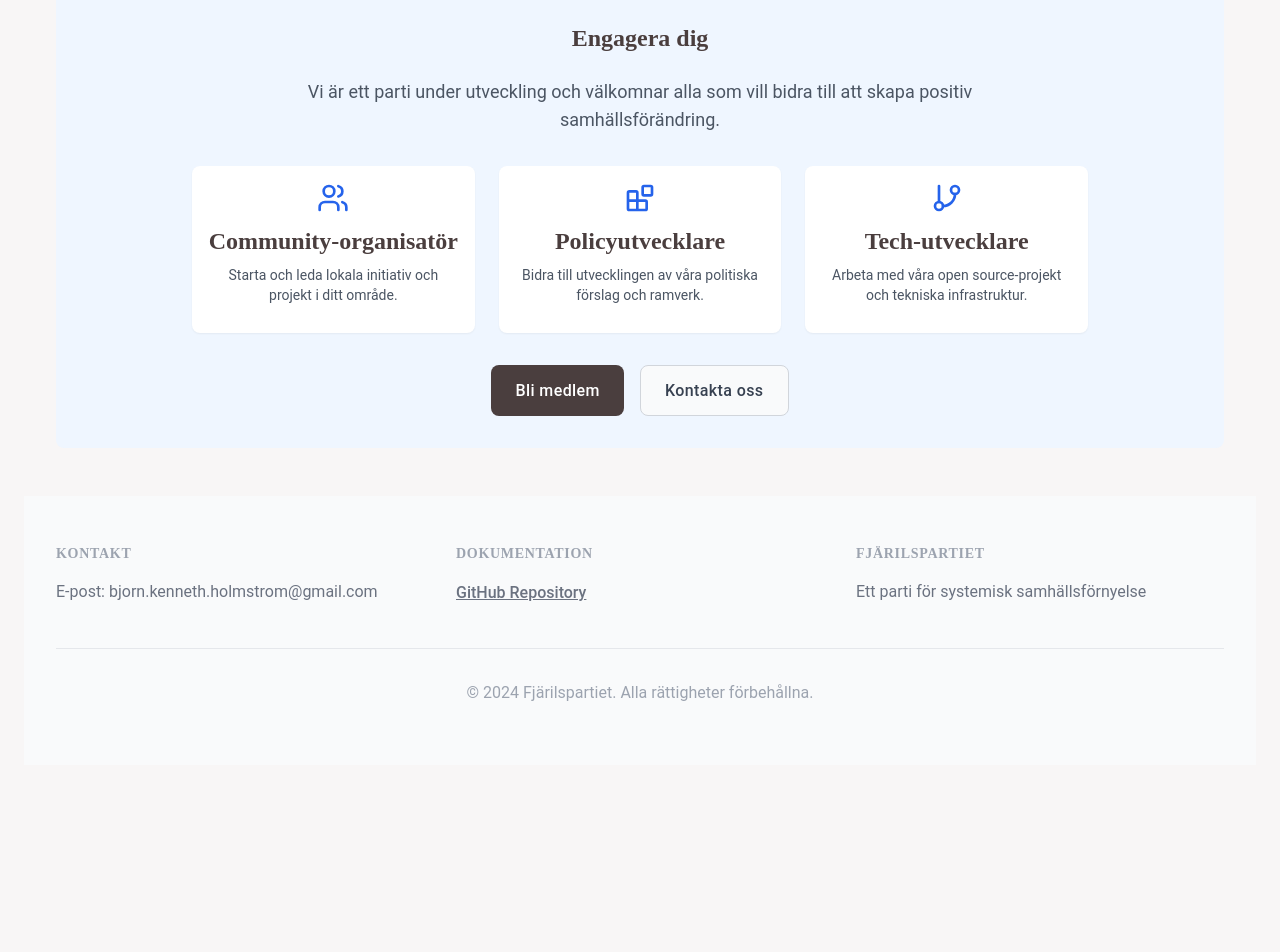
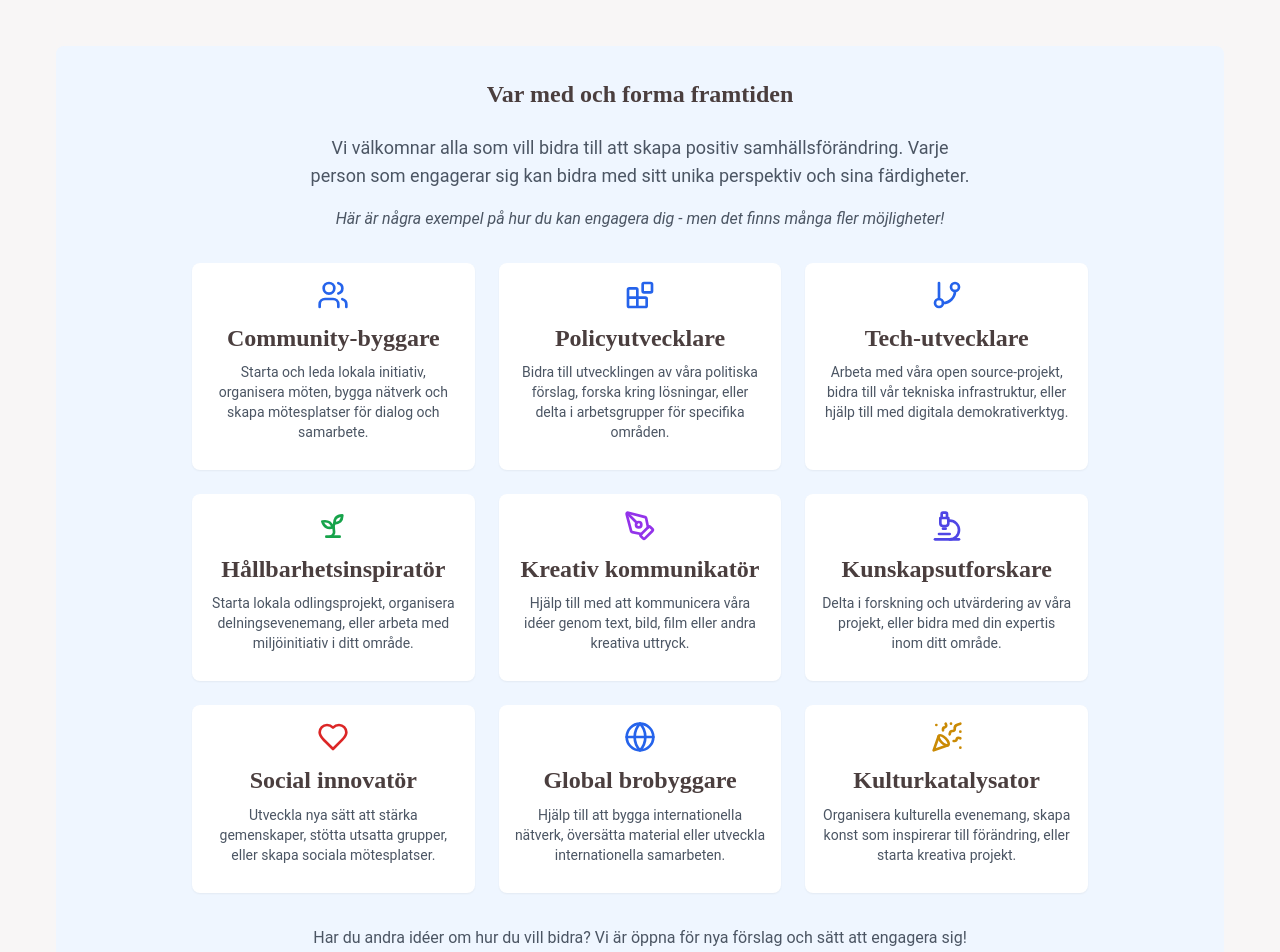
Before and after one commit to fjarilspartiet-se/fjarilspartiet, a Next.js app: page /om-oss in a window 1280 px wide. Shown: the part 1460-2412 px from the top of the page. Before the commit the page ends 2249 px from the top, so only its background shows below. Built offline with nearby package versions, Linux system fonts and the light colour scheme.

Commit message:
Expand engagement section on About page

```diff
--- /dev/null
+++ b/src/components/EngagementSection.tsx
@@ -0,0 +1,126 @@
+import {
+  Users,
+  Blocks,
+  GitBranch,
+  Sprout,
+  PenTool,
+  Microscope,
+  Heart,
+  Globe,
+  PartyPopper
+} from 'lucide-react';
+import Link from 'next/link';
+
+const EngagementSection = () => {
+  return (
+    <div className="bg-blue-50 rounded-lg p-8 text-center">
+      <h2 className="text-2xl font-bold mb-6">Var med och forma framtiden</h2>
+      <p className="text-lg text-gray-600 mb-4 max-w-2xl mx-auto">
+        Vi välkomnar alla som vill bidra till att skapa positiv samhällsförändring.
+        Varje person som engagerar sig kan bidra med sitt unika perspektiv och sina färdigheter.
+      </p>
+      <p className="text-md text-gray-600 mb-8 max-w-2xl mx-auto italic">
+        Här är några exempel på hur du kan engagera dig - men det finns många fler möjligheter!
+      </p>
+
+      <div className="grid md:grid-cols-3 gap-6 mb-8 max-w-4xl mx-auto">
+        <div className="bg-white p-4 rounded-lg shadow-sm">
+          <Users className="w-8 h-8 text-blue-600 mb-3 mx-auto" />
+          <h3 className="font-semibold mb-2">Community-byggare</h3>
+          <p className="text-sm text-gray-600">
+            Starta och leda lokala initiativ, organisera möten, bygga nätverk och skapa
+            mötesplatser för dialog och samarbete.
+          </p>
+        </div>
+
+        <div className="bg-white p-4 rounded-lg shadow-sm">
+          <Blocks className="w-8 h-8 text-blue-600 mb-3 mx-auto" />
+          <h3 className="font-semibold mb-2">Policyutvecklare</h3>
+          <p className="text-sm text-gray-600">
+            Bidra till utvecklingen av våra politiska förslag, forska kring lösningar,
+            eller delta i arbetsgrupper för specifika områden.
+          </p>
+        </div>
+
+        <div className="bg-white p-4 rounded-lg shadow-sm">
+          <GitBranch className="w-8 h-8 text-blue-600 mb-3 mx-auto" />
+          <h3 className="font-semibold mb-2">Tech-utvecklare</h3>
+          <p className="text-sm text-gray-600">
+            Arbeta med våra open source-projekt, bidra till vår tekniska infrastruktur,
+            eller hjälp till med digitala demokrativerktyg.
+          </p>
+        </div>
+
+        <div className="bg-white p-4 rounded-lg shadow-sm">
+          <Sprout className="w-8 h-8 text-green-600 mb-3 mx-auto" />
+          <h3 className="font-semibold mb-2">Hållbarhetsinspiratör</h3>
+          <p className="text-sm text-gray-600">
+            Starta lokala odlingsprojekt, organisera delningsevenemang, eller arbeta med
+            miljöinitiativ i ditt område.
+          </p>
+        </div>
+
+        <div className="bg-white p-4 rounded-lg shadow-sm">
+          <PenTool className="w-8 h-8 text-purple-600 mb-3 mx-auto" />
+          <h3 className="font-semibold mb-2">Kreativ kommunikatör</h3>
+          <p className="text-sm text-gray-600">
+            Hjälp till med att kommunicera våra idéer genom text, bild, film eller andra
+            kreativa uttryck.
+          </p>
+        </div>
+
+        <div className="bg-white p-4 rounded-lg shadow-sm">
+          <Microscope className="w-8 h-8 text-indigo-600 mb-3 mx-auto" />
+          <h3 className="font-semibold mb-2">Kunskapsutforskare</h3>
+          <p className="text-sm text-gray-600">
+            Delta i forskning och utvärdering av våra projekt, eller bidra med din
+            expertis inom ditt område.
+          </p>
+        </div>
+
+        <div className="bg-white p-4 rounded-lg shadow-sm">
+          <Heart className="w-8 h-8 text-red-600 mb-3 mx-auto" />
+          <h3 className="font-semibold mb-2">Social innovatör</h3>
+          <p className="text-sm text-gray-600">
+            Utveckla nya sätt att stärka gemenskaper, stötta utsatta grupper, eller
+            skapa sociala mötesplatser.
+          </p>
+        </div>
+
+        <div className="bg-white p-4 rounded-lg shadow-sm">
+          <Globe className="w-8 h-8 text-blue-600 mb-3 mx-auto" />
+          <h3 className="font-semibold mb-2">Global brobyggare</h3>
+          <p className="text-sm text-gray-600">
+            Hjälp till att bygga internationella nätverk, översätta material eller
+            utveckla internationella samarbeten.
+          </p>
+        </div>
+
+        <div className="bg-white p-4 rounded-lg shadow-sm">
+          <PartyPopper className="w-8 h-8 text-yellow-600 mb-3 mx-auto" />
+          <h3 className="font-semibold mb-2">Kulturkatalysator</h3>
+          <p className="text-sm text-gray-600">
+            Organisera kulturella evenemang, skapa konst som inspirerar till förändring,
+            eller starta kreativa projekt.
+          </p>
+        </div>
+      </div>
+
+      <p className="text-md text-gray-600 mb-8 max-w-2xl mx-auto">
+        Har du andra idéer om hur du vill bidra? Vi är öppna för nya förslag och
+        sätt att engagera sig!
+      </p>
+
+      <div className="flex justify-center space-x-4">
+        <Link href="/bli-medlem" className="btn-primary">
+          Bli medlem
+        </Link>
+        <Link href="/kontakt" className="btn-secondary">
+          Kontakta oss
+        </Link>
+      </div>
+    </div>
+  );
+};
+
+export default EngagementSection;
--- a/src/pages/om-oss.tsx
+++ b/src/pages/om-oss.tsx
@@ -1,6 +1,7 @@
 import MainLayout from '../layouts/MainLayout';
 import Link from 'next/link';
 import { Network, Lightbulb, Code, Users, Blocks, GitBranch, ExternalLink, CircleUser, Sprout, Globe } from 'lucide-react';
+import EngagementSection from '../components/EngagementSection';
 
 const ProjectStatus = ({ status }: { status: string }) => {
   const getStatusColor = (status: string) => {
@@ -37,14 +38,16 @@ export default function AboutPage() {
             </h1>
             <p className="text-xl text-gray-600 max-w-3xl mx-auto mb-8">
               Ett parti som kombinerar systemtänkande, evidensbaserad politik och
-              praktiska lösningar för att skapa positiv samhällsförändring. Som en fjäril
-              utvecklas vi genom olika stadier mot något vackert och livskraftigt.
+              praktiska lösningar för att skapa positiv samhällsförändring. Varje steg vi tar
+              leder mot vår vision om ett blomstrande samhälle. Som en fjäril genomgår vi en
+              medveten transformation - just nu befinner vi oss i äggstadiet där vi bygger grunden
+              för något extraordinärt, vackert och livskraftigt.
             </p>
           </div>
           {/* Vision Summary Cards */}
           <div className="grid md:grid-cols-3 gap-6 mb-8">
             <div className="bg-white p-6 rounded-lg shadow-sm">
-              <CircleUser className="w-8 h-8 text-blue-600 mb-3" />
+              <CircleUser className="w-8 h-8 text-purple-600 mb-3" />
               <h3 className="font-semibold mb-2">Individuell blomstring</h3>
               <p className="text-sm text-gray-600">
                 Vi bygger system som möjliggör verklig frihet och självförverkligande för varje person.
@@ -58,7 +61,7 @@ export default function AboutPage() {
               </p>
             </div>
             <div className="bg-white p-6 rounded-lg shadow-sm">
-              <Globe className="w-8 h-8 text-purple-600 mb-3" />
+              <Globe className="w-8 h-8 text-blue-600 mb-3" />
               <h3 className="font-semibold mb-2">Global transformation</h3>
               <p className="text-sm text-gray-600">
                 Vi arbetar för en värld där resursöverflöd och fred möjliggörs genom teknologi och samarbete.
@@ -189,46 +192,8 @@ export default function AboutPage() {
         </div>
 
         {/* Engagement Section */}
-        <div className="bg-blue-50 rounded-lg p-8 text-center">
-          <h2 className="text-2xl font-bold mb-6">Engagera dig</h2>
-          <p className="text-lg text-gray-600 mb-8 max-w-2xl mx-auto">
-            Vi är ett parti under utveckling och välkomnar alla som vill bidra
-            till att skapa positiv samhällsförändring.
-          </p>
+        <EngagementSection />
 
-          <div className="grid md:grid-cols-3 gap-6 mb-8 max-w-4xl mx-auto">
-            <div className="bg-white p-4 rounded-lg shadow-sm">
-              <Users className="w-8 h-8 text-blue-600 mb-3 mx-auto" />
-              <h3 className="font-semibold mb-2">Community-organisatör</h3>
-              <p className="text-sm text-gray-600">
-                Starta och leda lokala initiativ och projekt i ditt område.
-              </p>
-            </div>
-            <div className="bg-white p-4 rounded-lg shadow-sm">
-              <Blocks className="w-8 h-8 text-blue-600 mb-3 mx-auto" />
-              <h3 className="font-semibold mb-2">Policyutvecklare</h3>
-              <p className="text-sm text-gray-600">
-                Bidra till utvecklingen av våra politiska förslag och ramverk.
-              </p>
-            </div>
-            <div className="bg-white p-4 rounded-lg shadow-sm">
-              <GitBranch className="w-8 h-8 text-blue-600 mb-3 mx-auto" />
-              <h3 className="font-semibold mb-2">Tech-utvecklare</h3>
-              <p className="text-sm text-gray-600">
-                Arbeta med våra open source-projekt och tekniska infrastruktur.
-              </p>
-            </div>
-          </div>
-
-          <div className="flex justify-center space-x-4">
-            <Link href="/bli-medlem" className="btn-primary">
-              Bli medlem
-            </Link>
-            <Link href="/kontakt" className="btn-secondary">
-              Kontakta oss
-            </Link>
-          </div>
-        </div>
       </div>
     </MainLayout>
   );
```
